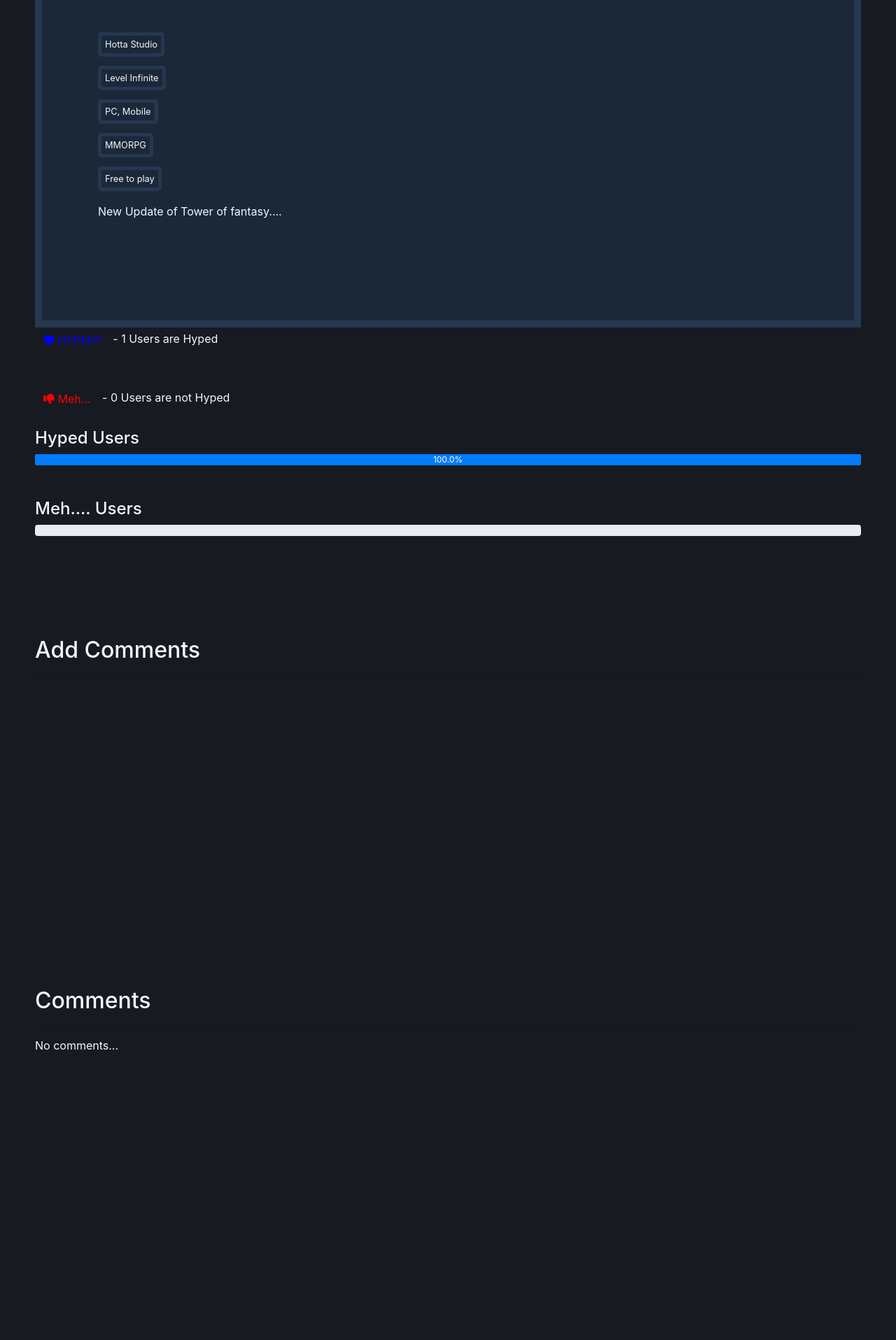
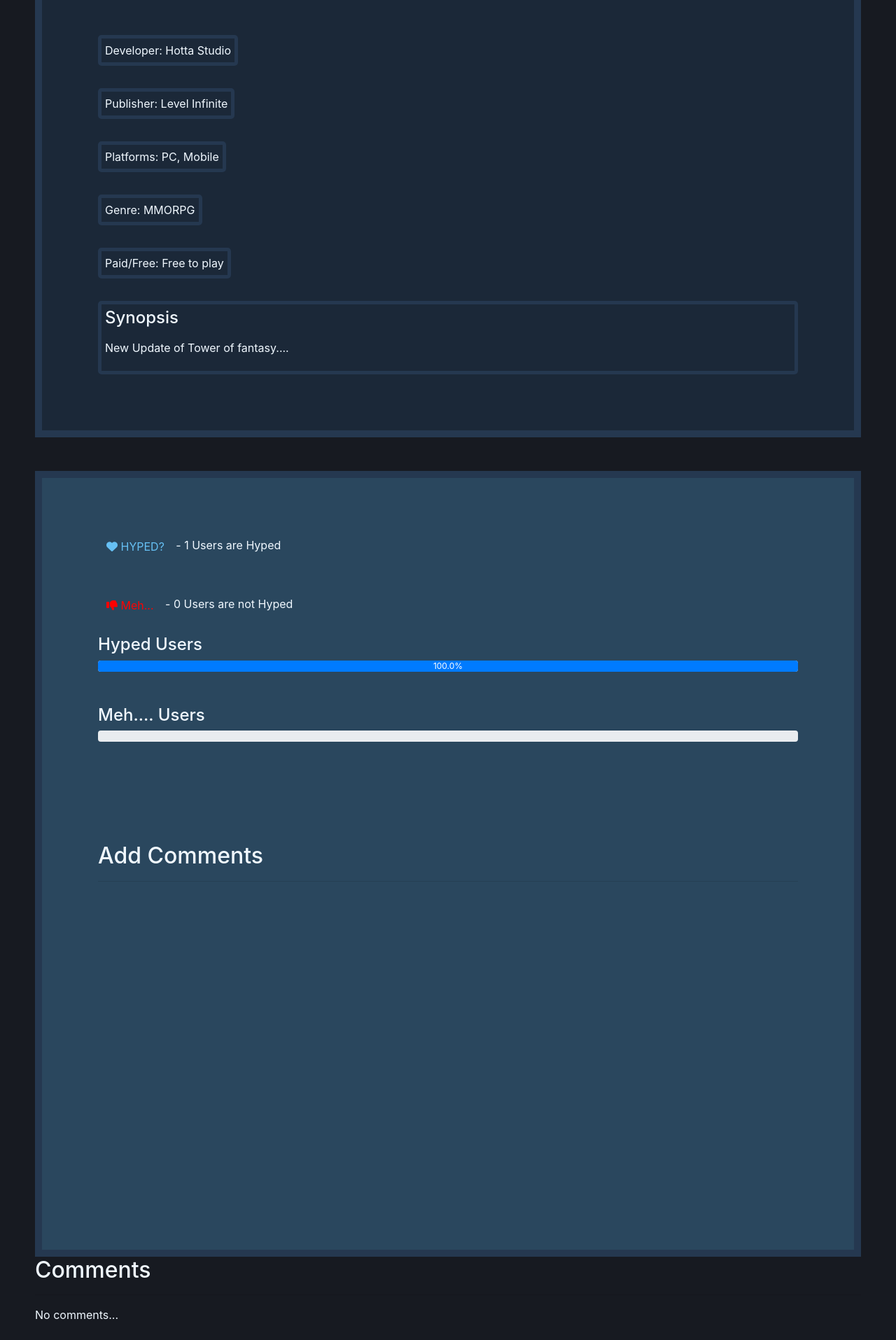
Before and after one commit to GTtron816/ngamedb, a Django app: page /gamedetails/6 in a window 1280 px wide. Shown: the part 1170-3085 px from the top of the page at 70% size. Before the commit the page ends 2670 px from the top, so only its background shows below. Run offline with Django 4.2, Linux system fonts and the light colour scheme; data comes from the database, SQL or seed files in the repository; both versions use the stored data as it was after the commit; some libraries are stand-ins or nearby versions.

Commit message:
comments UI

```diff
--- a/newgames/templates/add_comment.html
+++ b/newgames/templates/add_comment.html
@@ -3,7 +3,7 @@
   <head>
     <style>
   .bdy{
-        background-color: rgb(23, 26, 33);
+        background-color: #2a475e;
         color: aliceblue;
       }
 
--- a/newgames/templates/base.html
+++ b/newgames/templates/base.html
@@ -42,10 +42,15 @@
         border: solid 10px rgb(37, 56, 80);
         padding: 80px;
       }
-      small {
+      .abt {
         border: solid  5px rgb(37, 56, 80);
         border-radius: 5px;
         padding:5px;
+      }
+      .ucon {
+        background-color: #2a475e;
+        border: solid 10px rgb(37, 56, 80);
+        padding: 80px;
       }
 
       </style>
--- a/newgames/templates/game_details.html
+++ b/newgames/templates/game_details.html
@@ -56,14 +56,18 @@
   </div>
 </div>
 
-<small>{{game.dev}}</small><br><br>
-<small>{{game.pub}}</small><br><br>
-<small>{{game.plat}}</small><br><br>
-<small>{{game.gen}}</small><br><br>
-<small>{{game.gtype}}</small><br><br>
-<p>{{game.syn|safe}}</p><br><br>
+
+<label class="abt">Developer: {{game.dev}}</label><br><br>
+<label class="abt">Publisher: {{game.pub}}</label><br><br>
+<label class="abt">Platforms: {{game.plat}}</label><br><br>
+<label class="abt">Genre: {{game.gen}}</label><br><br>
+<label class="abt">Paid/Free: {{game.gtype}}</label><br><br>
+<div class="abt"><label><h4>Synopsis</h4></label>
+<p >{{game.syn|safe}}</p></div >
 </div>
-
+<br>
+<br>
+<div class="ucon">
 <form action="{%url 'hype_game'  game.pk %}"
 method="POST">
 {% csrf_token %}
@@ -73,7 +77,7 @@ method="POST">
   <button style="background-color:transparent; border: none; color: red;"id="hy" type="submit", name="game_id", value="{{ game.id }}", class="btn btn-primary"><div class="bth">  <i class="fa fa-solid fa fa-heart"></i></div>&nbsp;UNHYPE?</button>
 {%else%}
 
-  <button style="background-color:transparent; border: none; color: blue;"id="hy" type="submit", name="game_id", value="{{ game.id }}", class="btn btn-primary"><div class="bth">  <i class="fa fa-solid fa fa-heart"></i></div>&nbsp;HYPED?</button>
+  <button style="background-color:transparent; border: none; color: #66c0f4;"id="hy" type="submit", name="game_id", value="{{ game.id }}", class="btn btn-primary"><div class="bth">  <i class="fa fa-solid fa fa-heart"></i></div>&nbsp;HYPED?</button>
 
   {%endif%}
 
@@ -89,7 +93,7 @@ method="POST">
 <button disabled style="background-color:transparent; border: none; color: red;"id="mh" type="submit", name="game_meh", value="{{ game.id }}", class="btn btn-danger"><div class="bth"> <i class="fa-solid fa-thumbs-down"></i></div>&nbsp;Meh...</button>
 {% elif setmeh == True %}
 
-   <button style="background-color:transparent; border: none; color: blue;"id="mh" type="submit", name="game_meh", value="{{ game.id }}", class="btn btn-danger"><div class="bth"> <i class="fa-solid fa-thumbs-down"></i></div>&nbsp;UnMeh</button>
+   <button style="background-color:transparent; border: none; color: #66c0f4;"id="mh" type="submit", name="game_meh", value="{{ game.id }}", class="btn btn-danger"><div class="bth"> <i class="fa-solid fa-thumbs-down"></i></div>&nbsp;UnMeh</button>
 
 {% else %}
   <button style="background-color:transparent; border: none; color: red;"id="mh" type="submit", name="game_meh", value="{{ game.id }}", class="btn btn-danger"><div class="bth"> <i class="fa-solid fa-thumbs-down"></i></div>&nbsp;Meh...</button>
@@ -126,7 +130,7 @@ method="POST">
 
 
 <iframe id="t" frameBorder="0" width="400" height="400" src="http://127.0.0.1:8000/gamedetails/{{game.pk}}/comment"></iframe>
-
+</div>
 <h2>Comments</h2>
 <hr>
 {% if not game.comments.all %}
```
Also changed, not shown: db.sqlite3.
